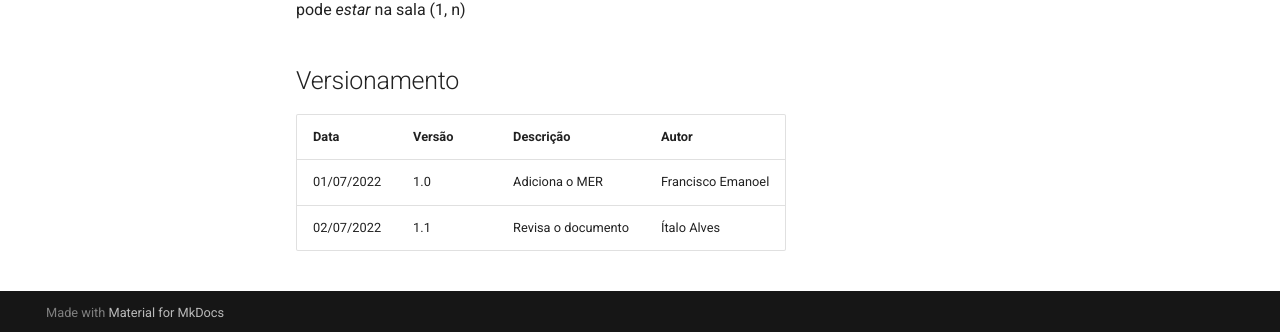
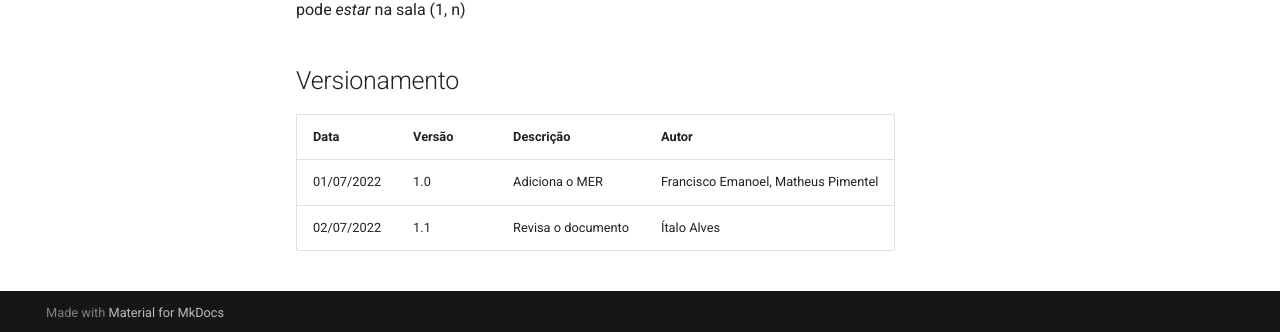
Before and after one commit to SBD1/Munchkin-grupo03, an MkDocs documentation site: the page built from docs/MER/MER_Munchkin.md, in a window 1280 px wide and 900 px high, scrolled down 874 px. Shown: the part 565-897 px from the top of the window. Built offline with MkDocs 1.6.1 and Material for MkDocs 9.7.7, drawn with Linux system fonts in a browser that asks for light colours; comment, search, counter and statistics services are not loaded.

Commit message:
Fazendo resjuste no Versionamento

```diff
--- a/docs/MER/MER_Munchkin.md
+++ b/docs/MER/MER_Munchkin.md
@@ -48,5 +48,5 @@ Sala _Possui_ Monstro
 
 | Data       | Versão | Descrição                    | Autor                |
 | ---------- | ------ | --------------------------   | ---------------------|
-| 01/07/2022 | 1.0    | Adiciona o MER     | Francisco Emanoel |
+| 01/07/2022 | 1.0    | Adiciona o MER     | Francisco Emanoel, Matheus Pimentel |
 | 02/07/2022 | 1.1    | Revisa o documento | Ítalo Alves     |
```
Also changed, not shown: docs/DER/DER_Munchkin.md (+1 -0 lines).
